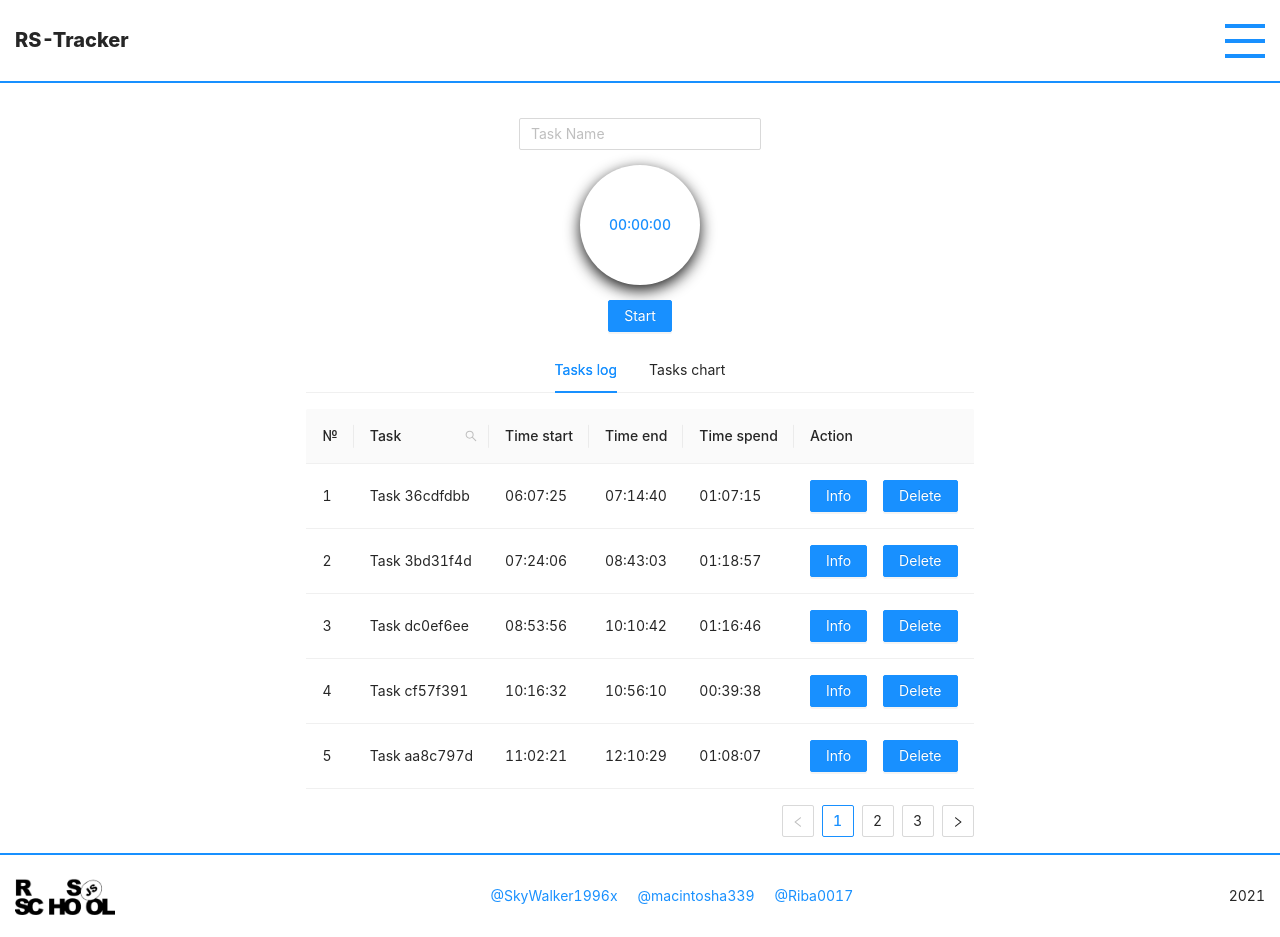
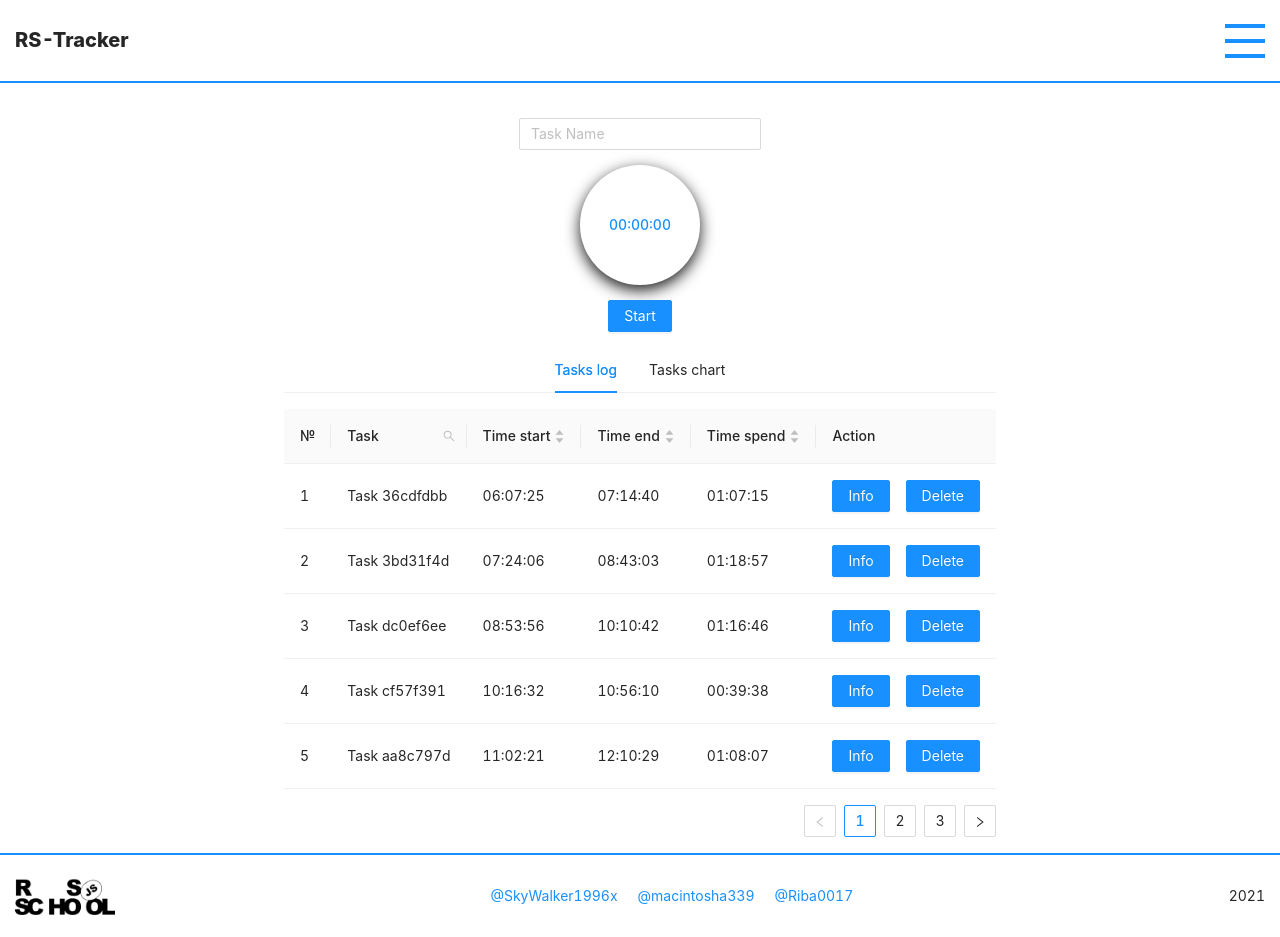
Before and after one commit to SkyWalker1996x/rs-clone, a React (Create React App) app: page / in a window 1280 px wide. Built offline with nearby package versions, Linux system fonts and the light colour scheme.

Commit message:
feat: add sorting on Task column of Table-component

```diff
--- a/src/components/Table/TableTimer.tsx
+++ b/src/components/Table/TableTimer.tsx
@@ -6,11 +6,16 @@ import { useHistory } from "react-router-dom";
 import MainWrapper from "../Wrappers/MainWrapper";
 import { transformTasksForTable } from "../../utils/tasksTransformUtils";
 // antd
-import { Button, Table, Space, Input } from "antd";
+import { Button, Table, Space, Input, Typography } from "antd";
 import { SearchOutlined } from "@ant-design/icons";
 // redux
 import { deleteTask } from "../../store/actions/tasksActions";
 import { State } from "../../interfaces/Store";
+import {
+  convertMsToDate,
+  convertMsToTime,
+} from "../../utils/timeConvertingUtils";
+import {TaskForTable} from "../../interfaces/Utils";
 
 const TableTimer: React.FC = () => {
   const tasks = useSelector((state: State) => state.tasks);
@@ -136,16 +141,31 @@ const TableTimer: React.FC = () => {
       title: "Time start",
       dataIndex: "timeStart",
       key: "timeStart",
+      sorter: (a: TaskForTable, b: TaskForTable) => a.timeStart - b.timeStart,
+      sortDirections: ["descend", "ascend"],
+      render: (props: number) => {
+        return <Typography.Text>{convertMsToDate(props)}</Typography.Text>;
+      },
     },
     {
       title: "Time end",
       dataIndex: "timeEnd",
       key: "timeEnd",
+      sorter: (a: any, b: any) => a.timeEnd - b.timeEnd,
+      sortDirections: ["descend", "ascend"],
+      render: (props: number) => {
+        return <Typography.Text>{convertMsToDate(props)}</Typography.Text>;
+      },
     },
     {
       title: "Time spend",
       dataIndex: "timeSpend",
       key: "timeSpend",
+      sorter: (a: any, b: any) => a.timeSpend - b.timeSpend,
+      sortDirections: ["descend", "ascend"],
+      render: (props: number) => {
+        return <Typography.Text>{convertMsToTime(props)}</Typography.Text>;
+      },
     },
     {
       title: "Action",
@@ -179,6 +199,7 @@ const TableTimer: React.FC = () => {
       <MainWrapper>
         <Table
             dataSource={initialTasks}
+            // @ts-ignore
             columns={columns}
             pagination={{ pageSize: 5 }}
         />
--- a/src/interfaces/Utils.ts
+++ b/src/interfaces/Utils.ts
@@ -4,9 +4,9 @@ export interface TaskForTable {
   number: number;
   id: string;
   taskName: string;
-  timeStart: string;
-  timeEnd: string;
-  timeSpend: string;
+  timeStart: number;
+  timeEnd: number;
+  timeSpend: number;
 }
 
 export type TasksForTable = Array<TaskForTable>;
--- a/src/pages/TaskPage/index.tsx
+++ b/src/pages/TaskPage/index.tsx
@@ -5,7 +5,7 @@ import { Link } from "react-router-dom";
 import {
   toPageInfo,
   toSentenceText,
-  transformTasksForTable,
+  transformTasksForPageInfo,
 } from "../../utils/tasksTransformUtils";
 import NotFoundPage from "../NotFoundPage";
 import "./styles.css";
@@ -14,7 +14,7 @@ import { ArrowLeftOutlined } from "@ant-design/icons";
 
 const TaskPage = ({ number }: any) => {
   const tasks = useSelector((state: State) => state.tasks);
-  const pageTask = transformTasksForTable(tasks).find(
+  const pageTask = transformTasksForPageInfo(tasks).find(
     (item) => item.number === +number
   );
 
--- a/src/utils/tasksTransformUtils.ts
+++ b/src/utils/tasksTransformUtils.ts
@@ -1,8 +1,24 @@
-import { convertMsToDate, convertMsToTime } from "./timeConvertingUtils";
 import { Tasks } from "../interfaces/Store";
 import { TaskForTable } from "../interfaces/Utils";
+import {convertMsToDate, convertMsToTime} from "./timeConvertingUtils";
 
 export const transformTasksForTable = (tasks: Tasks) => {
+  return tasks.map((task: any, index: number) => {
+    return {
+      key: index,
+      number: index + 1,
+      ...task,
+      timeStart: task.timeStart,
+      timeEnd: task.timeEnd,
+      timeSpend: task.timeSpend,
+      /*timeStart: convertMsToDate(task.timeStart),
+      timeEnd: convertMsToDate(task.timeEnd),
+      timeSpend: convertMsToTime(task.timeSpend),*/
+    };
+  });
+};
+
+export const transformTasksForPageInfo = (tasks: Tasks) => {
   return tasks.map((task: any, index: number) => {
     return {
       key: index,
```
Lines whose indentation alone changed are shown as unchanged.
